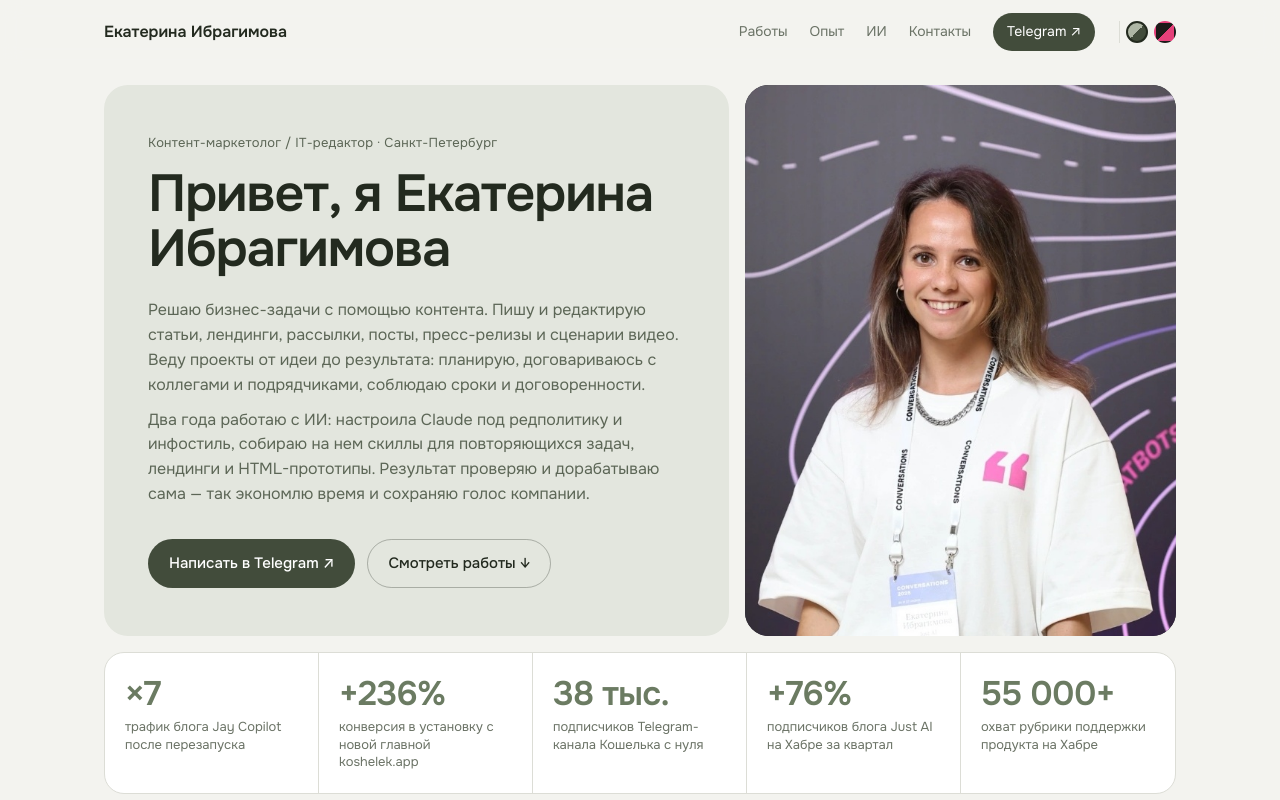
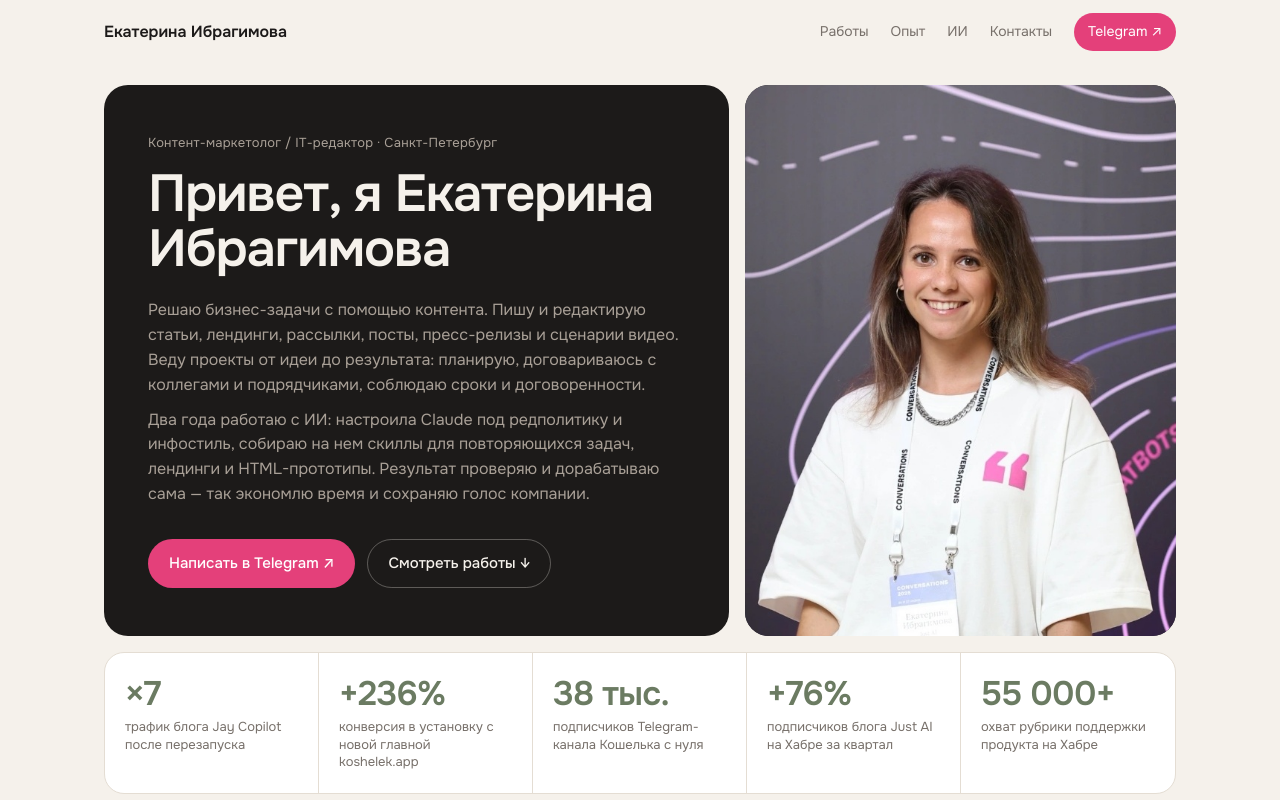
Before and after one commit to kateibragimovaspb-svg/kateibragimovaspb-svg.github.io, a plain HTML site: page index.html in a window 1280 px wide. Shown: the top 800 px of the page. Drawn offline with Linux system fonts and the light colour scheme.

Commit message:
Одна гамма «графит и малина», цифры роста и графики — зеленые
Убран переключатель расцветки.

Co-Authored-By: Claude Opus 5.5 <noreply@anthropic.com>

```diff
--- a/index.html
+++ b/index.html
@@ -1,5 +1,5 @@
 <!doctype html>
-<html lang="ru" data-theme="sage">
+<html lang="ru">
 <head>
 <meta charset="utf-8">
 <meta name="viewport" content="width=device-width, initial-scale=1">
@@ -16,22 +16,14 @@
 <link rel="preconnect" href="https://fonts.gstatic.com" crossorigin>
 <link href="https://fonts.googleapis.com/css2?family=Onest:wght@400;500;600;700&display=swap" rel="stylesheet">
 <style>
-/* ---------- Темы ---------- */
-:root, [data-theme="sage"]{
-  --bg:#F3F3EF; --surface:#FFFFFF; --line:#DCDDD6; --text:#232A1F; --muted:#6B7366;
-  --accent:#424C3B; --accent-hover:#333B2D; --on-accent:#FFFFFF; --num:#6B7B62;
-  --hero-bg:#E3E6DE; --hero-text:#232A1F; --hero-muted:#5C6656; --hero-ghost:#232A1F;
-  --chip:#E9EBE4;
-  --dark-bg:#2F3729; --dark-card:#3B4534; --dark-text:#EEF0EA; --dark-muted:#AEB6A5; --dark-line:#4B5643;
-  --bar-before:#C9CEC2; --bar-after:#6B7B62;
-}
-[data-theme="graphite"]{
+/* ---------- Цвета: графит и малина, цифры роста — зеленые ---------- */
+:root{
   --bg:#F5F1EB; --surface:#FFFFFF; --line:#E4DDD3; --text:#1C1A19; --muted:#77706A;
-  --accent:#E4407A; --accent-hover:#C92F66; --on-accent:#FFFFFF; --num:#E4407A;
+  --accent:#E4407A; --accent-hover:#C92F66; --on-accent:#FFFFFF; --num:#6B7B62;
   --hero-bg:#1C1A19; --hero-text:#F5F1EB; --hero-muted:#A9A097; --hero-ghost:#F5F1EB;
   --chip:#EDE7DF;
   --dark-bg:#1C1A19; --dark-card:#2A2725; --dark-text:#F5F1EB; --dark-muted:#A9A097; --dark-line:#3A3633;
-  --bar-before:#D8CFC4; --bar-after:#E4407A;
+  --bar-before:#C9CEC2; --bar-after:#6B7B62;
 }
 
 *{box-sizing:border-box}
@@ -59,11 +51,6 @@ p{margin:0 0 10px}
 .nav a:hover{color:var(--text)}
 .nav .tg{background:var(--accent);color:var(--on-accent);padding:8px 14px;border-radius:999px}
 .nav .tg:hover{background:var(--accent-hover);color:var(--on-accent)}
-.theme{display:flex;gap:6px;align-items:center;padding-left:6px;border-left:1px solid var(--line);margin-left:2px}
-.theme button{width:22px;height:22px;border-radius:50%;border:2px solid transparent;cursor:pointer;padding:0;outline-offset:2px}
-.theme button[aria-pressed="true"]{border-color:var(--text)}
-.theme .sw-sage{background:linear-gradient(135deg,#AEB6A5 50%,#424C3B 50%)}
-.theme .sw-graphite{background:linear-gradient(135deg,#1C1A19 50%,#E4407A 50%)}
 
 /* ---------- Герой ---------- */
 .hero{display:grid;grid-template-columns:1.45fr 1fr;gap:16px;padding-top:20px}
@@ -253,10 +240,6 @@ footer{display:flex;justify-content:space-between;gap:12px;flex-wrap:wrap;font-s
       <a class="hide-m" href="#ai">ИИ</a>
       <a class="hide-m" href="#contacts">Контакты</a>
       <a class="tg" href="https://t.me/EkaterinaAlbertovna" target="_blank" rel="noopener">Telegram ↗</a>
-      <div class="theme" role="group" aria-label="Цветовая гамма">
-        <button class="sw-sage" data-set-theme="sage" aria-pressed="true" title="Гамма «Шалфей»"></button>
-        <button class="sw-graphite" data-set-theme="graphite" aria-pressed="false" title="Гамма «Графит и малина»"></button>
-      </div>
     </nav>
   </div>
 </header>
@@ -596,11 +579,6 @@ footer{display:flex;justify-content:space-between;gap:12px;flex-wrap:wrap;font-s
 
 <script>
 (function(){
-  /* --- Тема --- */
-  var root=document.documentElement, btns=document.querySelectorAll('[data-set-theme]');
-  function setTheme(t){root.setAttribute('data-theme',t);btns.forEach(function(b){b.setAttribute('aria-pressed',b.dataset.setTheme===t)});try{localStorage.setItem('cv-theme',t)}catch(e){}}
-  try{var saved=localStorage.getItem('cv-theme');if(saved)setTheme(saved)}catch(e){}
-  btns.forEach(function(b){b.addEventListener('click',function(){setTheme(b.dataset.setTheme)})});
 
   /* --- Шапка --- */
   var top=document.getElementById('top');
```
